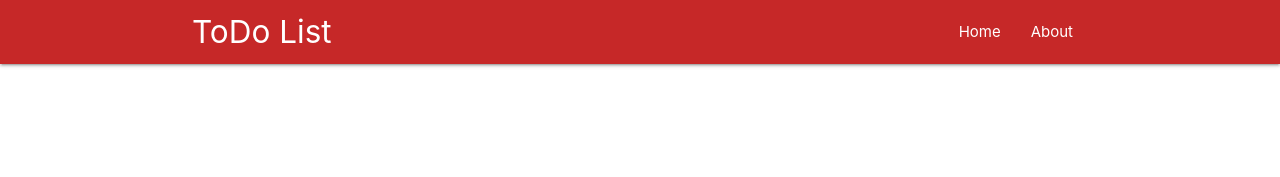
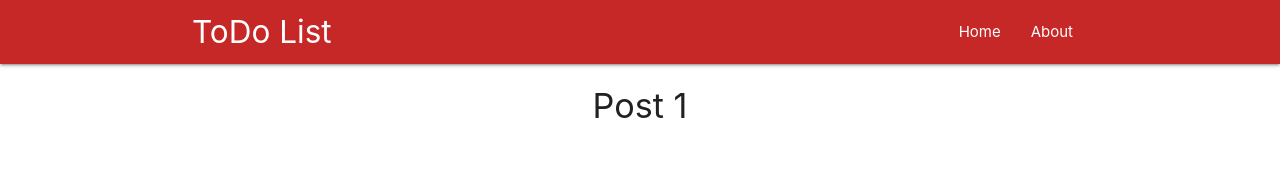
Before and after one commit to arjavpd/ToDoList-, a React (Create React App) app in the folder todoapp/: page /posts/1 in a window 1280 px wide. Shown: the top 177 px of the page. Built offline with nearby package versions, Linux system fonts and the light colour scheme.

Commit message:
created different page for each post, still need to figure out how to display post on new page

```diff
--- a/todoapp/src/App.js
+++ b/todoapp/src/App.js
@@ -1,8 +1,9 @@
 import React, {Component} from 'react';
-import {BrowserRouter, Routes, Route} from 'react-router-dom';
+import {BrowserRouter, Routes, Route, UseParam} from 'react-router-dom';
 import Navbar from './Components/Navbar';
 import Home from './Screens/Home';
 import About from './Screens/About';
+import Post from './Components/Post';
 
 class App extends Component {
 	render() {
@@ -13,6 +14,7 @@ class App extends Component {
 					<Routes>
 						<Route path="/" element={<Home />} />
 						<Route path="/about" element={<About />} />
+						<Route path="/posts/:post_id" element={<Post />} />
 					</Routes>
 				</BrowserRouter>
 			</div>
--- /dev/null
+++ b/todoapp/src/Components/Post.js
@@ -0,0 +1,15 @@
+import React, {useState} from 'react';
+import {useParams} from 'react-router-dom';
+import axios from 'axios';
+
+const Post = props => {
+	let {post_id} = useParams();
+
+	return (
+		<div className="container">
+			<h4 className="center">Post {post_id}</h4>
+		</div>
+	);
+};
+
+export default Post;
--- a/todoapp/src/Screens/About.js
+++ b/todoapp/src/Screens/About.js
@@ -1,5 +1,5 @@
 import React from 'react';
-import Rainbow from '../Components/hoc/Rainbow';
+import Rainbow from '../hoc/Rainbow';
 
 const About = props => {
 	return (
--- a/todoapp/src/Screens/Home.js
+++ b/todoapp/src/Screens/Home.js
@@ -2,6 +2,7 @@ import React, {Component} from 'react';
 import Todos from '../Components/Todos';
 import AddTodo from '../Components/AddTodo';
 import axios from 'axios';
+import {Link} from 'react-router-dom';
 
 class Home extends Component {
 	state = {
@@ -33,6 +34,7 @@ class Home extends Component {
 				posts: res.data.slice(0, 10),
 			});
 		});
+		console.log(this.props);
 	}
 	render() {
 		const {posts} = this.state;
@@ -41,7 +43,9 @@ class Home extends Component {
 				return (
 					<div className="post card" key={post.id}>
 						<div className="card-content">
-							<span className="card-title">{post.title}</span>
+							<Link to={'/posts/' + post.id}>
+								<span className="card-title">{post.title}</span>
+							</Link>
 							<p>{post.body}</p>
 						</div>
 					</div>
```
Also changed, not shown: todoapp/src/hoc/Rainbow.js (renamed from todoapp/src/Components/hoc/Rainbow.js).
